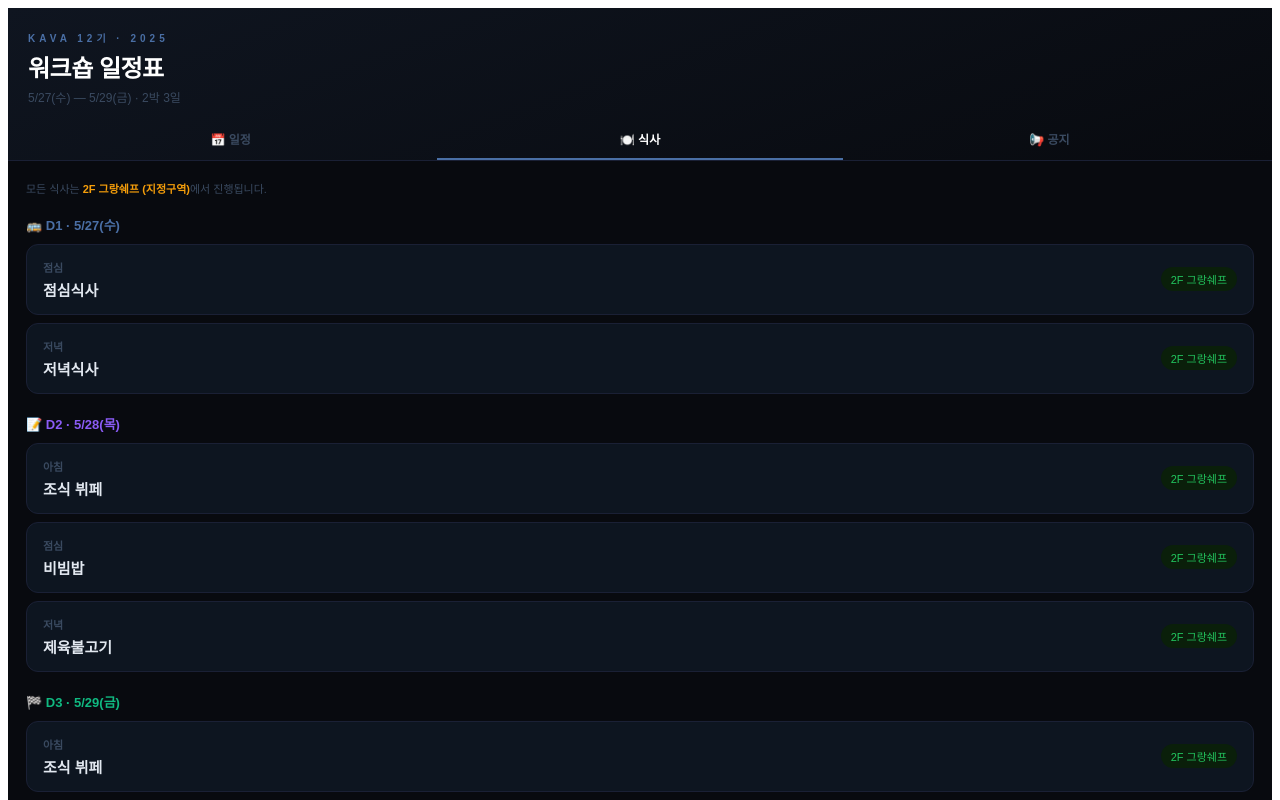
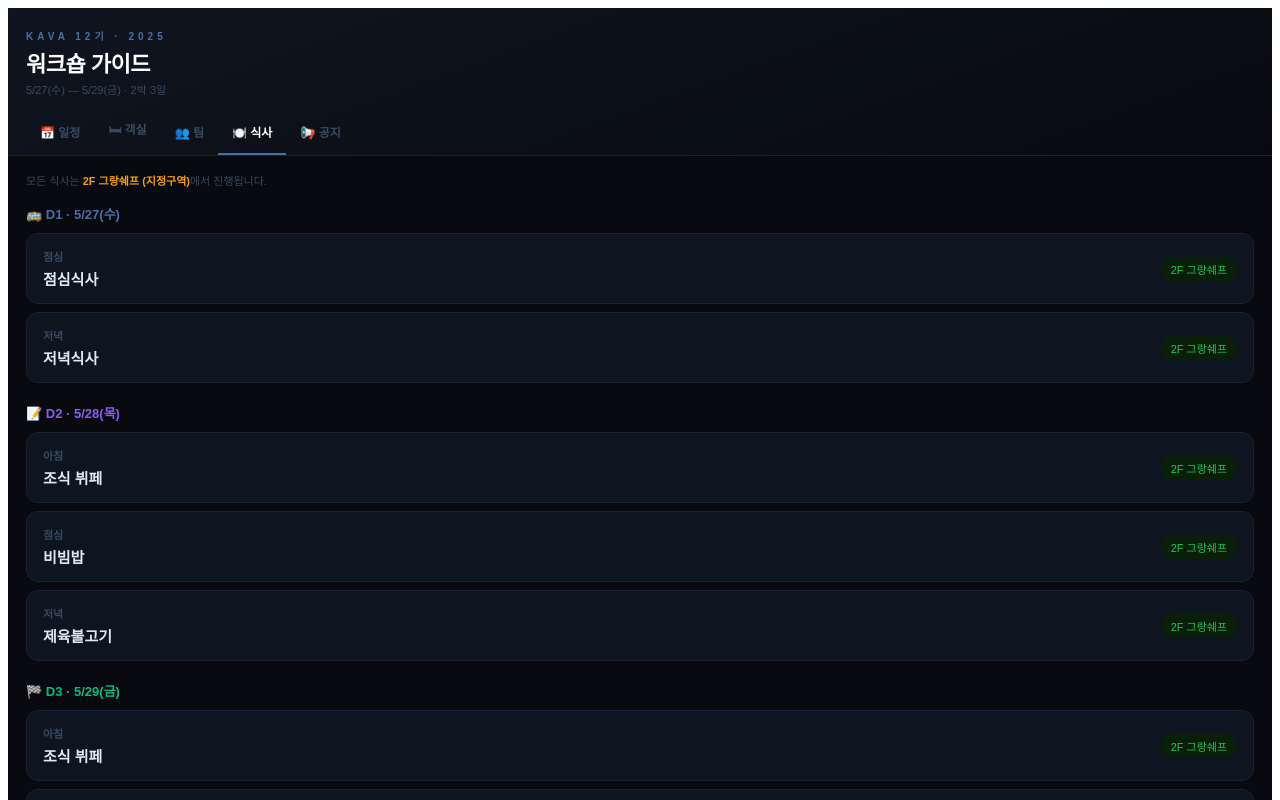
Before and after one commit to Positive-Possum/KAVA-12-, a React (Vite) app: page / in a window 1280 px wide. Both pictures are taken after a click on the button "🍽️ 식사". Shown: the top 800 px of the page. Built offline with nearby package versions, Linux system fonts and the light colour scheme.

Commit message:
Update app.jsx

```diff
--- a/src/app.jsx
+++ b/src/app.jsx
@@ -4,7 +4,7 @@ const SCHEDULE = [
   {
     day: "D1", date: "5/27(수)", color: "#4a6fa5", emoji: "🚌",
     items: [
-      { time: "11:30~12:00", name: "오리엔테이션",               place: "2F 메이플홀",                      type: "event"   },
+      { time: "11:30~12:00", name: "오리엔테이션",                place: "2F 메이플홀",                      type: "event"   },
       { time: "12:00~13:00", name: "점심식사",                    place: "2F 그랑쉐프",                      type: "meal"    },
       { time: "13:00~15:30", name: "투심보고서 실무(1) — 바이오",  place: "한인수 대표 · 라플라스파트너스",    type: "lecture" },
       { time: "15:45~18:15", name: "투심보고서 실무(2) — ICT/유통",place: "장원열 이사 · 케이앤티파트너스",   type: "lecture" },
@@ -15,103 +15,129 @@ const SCHEDULE = [
   {
     day: "D2", date: "5/28(목)", color: "#8b5cf6", emoji: "📝",
     items: [
-      { time: "07:30~09:00", name: "아침식사",                        place: "2F 그랑쉐프",                       type: "meal"    },
-      { time: "09:00~11:30", name: "투심보고서 실무(3) — 문화콘텐츠", place: "김범석 부대표 · 스마트스터디벤처스", type: "lecture" },
-      { time: "11:30~12:00", name: "투심보고서 주제 선정",             place: "각 조 팀장",                        type: "event"   },
-      { time: "12:00~13:00", name: "점심식사",                         place: "2F 그랑쉐프",                       type: "meal"    },
-      { time: "13:00~19:00", name: "투심보고서 작성 멘토링",           place: "한인수 · 장원열 · 김범석",          type: "lecture" },
-      { time: "19:00~20:00", name: "저녁식사",                         place: "2F 그랑쉐프",                       type: "meal"    },
-      { time: "20:00~22:00", name: "보고서 작성 과제 자율 팀플",       place: "",                                  type: "event"   },
+      { time: "07:30~09:00", name: "아침식사",                         place: "2F 그랑쉐프",                       type: "meal"    },
+      { time: "09:00~11:30", name: "투심보고서 실무(3) — 문화콘텐츠",  place: "김범석 부대표 · 스마트스터디벤처스", type: "lecture" },
+      { time: "11:30~12:00", name: "투심보고서 주제 선정",              place: "각 조 팀장",                        type: "event"   },
+      { time: "12:00~13:00", name: "점심식사",                          place: "2F 그랑쉐프",                       type: "meal"    },
+      { time: "13:00~19:00", name: "투심보고서 작성 멘토링",            place: "한인수 · 장원열 · 김범석",          type: "lecture" },
+      { time: "19:00~20:00", name: "저녁식사",                          place: "2F 그랑쉐프",                       type: "meal"    },
+      { time: "20:00~22:00", name: "보고서 작성 과제 자율 팀플",        place: "",                                  type: "event"   },
     ]
   },
   {
     day: "D3", date: "5/29(금)", color: "#10b981", emoji: "🏁",
     items: [
-      { time: "07:30~08:30", name: "아침식사",                 place: "2F 그랑쉐프",                 type: "meal"    },
-      { time: "08:30~09:00", name: "객실 키 반납 및 체크아웃", place: "",                             type: "alert"   },
-      { time: "09:00~12:00", name: "투심보고서 발표 및 피드백", place: "한인수 · 장원열 · 김범석",    type: "lecture" },
-      { time: "12:00~13:00", name: "점심식사",                 place: "2F 그랑쉐프",                 type: "meal"    },
-      { time: "13:00",       name: "해산",                     place: "단체버스 14:00 숙소 정문 출발", type: "alert"   },
+      { time: "07:30~08:30", name: "아침식사",                  place: "2F 그랑쉐프",                  type: "meal"    },
+      { time: "08:30~09:00", name: "객실 키 반납 및 체크아웃",  place: "",                              type: "alert"   },
+      { time: "09:00~12:00", name: "투심보고서 발표 및 피드백", place: "한인수 · 장원열 · 김범석",     type: "lecture" },
+      { time: "12:00~13:00", name: "점심식사",                  place: "2F 그랑쉐프",                  type: "meal"    },
+      { time: "13:00",       name: "해산",                      place: "단체버스 14:00 숙소 정문 출발", type: "alert"   },
     ]
   }
 ];
 
+const ROOMS = [
+  { room: "306호", members: ["김윤성", "송승준"] },
+  { room: "307호", members: ["안익균", "이종준"] },
+  { room: "308호", members: ["조기성", "박명훈"] },
+  { room: "309호", members: ["박찬우", "송주형"] },
+  { room: "310호", members: ["오승현", "윤권상"] },
+  { room: "311호", members: ["이동현", "구자경"] },
+  { room: "312호", members: ["김영헌", "신지환"] },
+  { room: "313호", members: ["안희선", "이기원"] },
+  { room: "314호", members: ["임영상", "이준명"] },
+  { room: "315호", members: ["이규훈", "이원종"] },
+  { room: "316호", members: ["강병진", "백범진"] },
+  { room: "317호", members: ["손혁준", "윤강연"] },
+  { room: "318호", members: ["신종목", "김한빈"] },
+  { room: "319호", members: ["신찬울", "유일용"] },
+  { room: "412호", members: ["이후영", "장성준"] },
+  { room: "414호", members: ["김윤지", "김효지"] },
+  { room: "415호", members: ["성효은", "김신아"] },
+  { room: "416호", members: ["서소현", "김지민"] },
+  { room: "417호", members: ["정서안", "정예람"] },
+  { room: "419호", members: ["김누리", "노유미"] },
+];
+
+const TEAMS = [
+  { team: "1팀", count: 7, color: "#4a6fa5", members: ["김윤성", "김윤지", "성효은", "송승준", "안익균", "이종준", "조기성"] },
+  { team: "2팀", count: 7, color: "#8b5cf6", members: ["김효지", "박명훈", "박찬우", "송주형", "오승현", "윤권상", "이동현"] },
+  { team: "3팀", count: 7, color: "#10b981", members: ["구자경", "김영헌", "서소현", "신지환", "안희선", "이기원", "임영상"] },
+  { team: "4팀", count: 7, color: "#f59e0b", members: ["강병진", "김누리", "김신아", "김지민", "이규훈", "이원종", "이준명"] },
+  { team: "5팀", count: 6, color: "#ef4444", members: ["노유미", "백범진", "손혁준", "신종목", "윤강연", "정서안"] },
+  { team: "6팀", count: 6, color: "#06b6d4", members: ["김한빈", "신찬울", "유일용", "이후영", "장성준", "정예람"] },
+];
+
 const MEAL_MENU = [
-  { day: "D1", date: "5/27(수)", meals: [
-    { label: "점심", menu: "점심식사", place: "2F 그랑쉐프" },
-    { label: "저녁", menu: "저녁식사", place: "2F 그랑쉐프" },
+  { day: "D1", date: "5/27(수)", color: "#4a6fa5", meals: [
+    { label: "점심", menu: "점심식사",   place: "2F 그랑쉐프" },
+    { label: "저녁", menu: "저녁식사",   place: "2F 그랑쉐프" },
   ]},
-  { day: "D2", date: "5/28(목)", meals: [
-    { label: "아침", menu: "조식 뷔페", place: "2F 그랑쉐프" },
-    { label: "점심", menu: "비빔밥",    place: "2F 그랑쉐프" },
-    { label: "저녁", menu: "제육불고기", place: "2F 그랑쉐프" },
+  { day: "D2", date: "5/28(목)", color: "#8b5cf6", meals: [
+    { label: "아침", menu: "조식 뷔페",   place: "2F 그랑쉐프" },
+    { label: "점심", menu: "비빔밥",      place: "2F 그랑쉐프" },
+    { label: "저녁", menu: "제육불고기",  place: "2F 그랑쉐프" },
   ]},
-  { day: "D3", date: "5/29(금)", meals: [
-    { label: "아침", menu: "조식 뷔페",           place: "2F 그랑쉐프" },
+  { day: "D3", date: "5/29(금)", color: "#10b981", meals: [
+    { label: "아침", menu: "조식 뷔페",              place: "2F 그랑쉐프" },
     { label: "점심", menu: "고등어구이 된장찌개 반상", place: "2F 그랑쉐프" },
   ]},
 ];
 
 const NOTICES = [
-  "식사는 워크숍 참가자 지정구역(2F, 그랑쉐프)에서 해주세요.",
-  "교육생 명찰을 식당 및 교육장 내에서 항상 착용해주세요. (미착용 시 외부인으로 구분돼 식사요금 개별 부과될 수 있어요)",
-  "메뉴는 재료 수급 상황에 따라 변경될 수 있습니다.",
-  "단체버스는 5/29(금) 14:00 숙소 정문 현관에서 출발합니다. 자율 탑승이며 출발 시간 내 미탑승 시 개별 귀가하셔야 합니다.",
-  "교육일정 및 강사는 부분적으로 변경될 수 있습니다.",
+  { icon: "🍽️", text: "식사는 워크숍 참가자 지정구역(2F, 그랑쉐프)에서 해주세요." },
+  { icon: "🪪", text: "교육생 명찰을 식당 및 교육장 내에서 항상 착용해주세요. (미착용 시 외부인으로 구분돼 식사요금 개별 부과될 수 있어요)" },
+  { icon: "🚌", text: "단체버스는 5/29(금) 14:00 숙소 정문 현관에서 출발합니다. 자율 탑승이며 출발 시간 내 미탑승 시 개별 귀가하셔야 합니다." },
+  { icon: "📌", text: "메뉴 및 교육일정·강사는 부분적으로 변경될 수 있습니다." },
 ];
 
 const TYPE_CONFIG = {
-  meal:    { bg: "#0d1f0d", border: "#22c55e", dot: "#22c55e", icon: "🍽️", label: "식사"  },
-  lecture: { bg: "#0d0d1f", border: "#4a6fa5", dot: "#4a6fa5", icon: "📋", label: "강의"  },
-  event:   { bg: "#1a1700", border: "#f59e0b", dot: "#f59e0b", icon: "📌", label: "일정"  },
-  alert:   { bg: "#1f0d0d", border: "#ef4444", dot: "#ef4444", icon: "⚠️", label: "주의"  },
+  meal:    { bg: "#0d1f0d", border: "#22c55e", dot: "#22c55e", icon: "🍽️" },
+  lecture: { bg: "#0d0d1f", border: "#4a6fa5", dot: "#4a6fa5", icon: "📋" },
+  event:   { bg: "#1a1700", border: "#f59e0b", dot: "#f59e0b", icon: "📌" },
+  alert:   { bg: "#1f0d0d", border: "#ef4444", dot: "#ef4444", icon: "⚠️" },
 };
 
+const TABS = [
+  { id: "schedule", label: "📅 일정" },
+  { id: "room",     label: "🛏 객실" },
+  { id: "team",     label: "👥 팀"   },
+  { id: "menu",     label: "🍽️ 식사" },
+  { id: "notice",   label: "📢 공지" },
+];
+
 export default function App() {
+  const [tab, setTab]             = useState("schedule");
   const [activeDay, setActiveDay] = useState(0);
-  const [tab, setTab] = useState("schedule"); // "schedule" | "menu" | "notice"
+  const [roomSearch, setRoomSearch] = useState("");
+  const [teamSearch, setTeamSearch] = useState("");
 
   const dayData = SCHEDULE[activeDay];
 
+  // 이름으로 팀 찾기
+  const findTeam = (name) => TEAMS.find(t => t.members.includes(name));
+
   return (
-    <div style={{
-      fontFamily: "'Noto Sans KR', sans-serif",
-      background: "#080a0f",
-      minHeight: "100vh",
-      color: "#e2e8f0",
-      paddingBottom: 80,
-    }}>
+    <div style={{ fontFamily: "'Noto Sans KR', sans-serif", background: "#080a0f", minHeight: "100vh", color: "#e2e8f0", paddingBottom: 90 }}>
 
       {/* 헤더 */}
-      <div style={{
-        background: "linear-gradient(160deg, #0f1520 0%, #080a0f 100%)",
-        borderBottom: "1px solid #1a2035",
-        padding: "22px 20px 0",
-        position: "sticky", top: 0, zIndex: 100,
-      }}>
-        <div style={{ marginBottom: 16 }}>
-          <div style={{ fontSize: 10, letterSpacing: 4, color: "#4a6fa5", fontWeight: 700, marginBottom: 4 }}>
-            KAVA 12기 · 2025
-          </div>
-          <div style={{ fontSize: 24, fontWeight: 900, color: "#fff", letterSpacing: -0.5 }}>
-            워크숍 일정표
-          </div>
-          <div style={{ fontSize: 12, color: "#3a4a60", marginTop: 4 }}>
-            5/27(수) — 5/29(금) · 2박 3일
-          </div>
+      <div style={{ background: "linear-gradient(160deg, #0f1520 0%, #080a0f 100%)", borderBottom: "1px solid #1a2035", padding: "20px 18px 0", position: "sticky", top: 0, zIndex: 100 }}>
+        <div style={{ marginBottom: 14 }}>
+          <div style={{ fontSize: 10, letterSpacing: 4, color: "#4a6fa5", fontWeight: 700, marginBottom: 3 }}>KAVA 12기 · 2025</div>
+          <div style={{ fontSize: 22, fontWeight: 900, color: "#fff", letterSpacing: -0.5 }}>워크숍 가이드</div>
+          <div style={{ fontSize: 11, color: "#3a4a60", marginTop: 3 }}>5/27(수) — 5/29(금) · 2박 3일</div>
         </div>
-
-        {/* 상단 탭: 일정 / 식사 / 공지 */}
-        <div style={{ display: "flex", gap: 4 }}>
-          {[["schedule","📅 일정"], ["menu","🍽️ 식사"], ["notice","📢 공지"]].map(([v, label]) => (
-            <button key={v} onClick={() => setTab(v)} style={{
-              flex: 1, padding: "9px 0 11px",
+        {/* 탭 */}
+        <div style={{ display: "flex", overflowX: "auto", gap: 0 }}>
+          {TABS.map(t => (
+            <button key={t.id} onClick={() => setTab(t.id)} style={{
+              flex: "0 0 auto", padding: "9px 14px 11px",
               background: "transparent",
-              color: tab === v ? "#fff" : "#3a4a60",
+              color: tab === t.id ? "#fff" : "#3a4a60",
               border: "none",
-              borderBottom: tab === v ? `2px solid ${dayData.color}` : "2px solid transparent",
-              fontSize: 12, fontWeight: 700, cursor: "pointer", transition: "all 0.2s",
-            }}>{label}</button>
+              borderBottom: tab === t.id ? "2px solid #4a6fa5" : "2px solid transparent",
+              fontSize: 12, fontWeight: 700, cursor: "pointer", whiteSpace: "nowrap", transition: "all 0.2s"
+            }}>{t.label}</button>
           ))}
         </div>
       </div>
@@ -119,7 +145,6 @@ export default function App() {
       {/* ── 일정 탭 ── */}
       {tab === "schedule" && (
         <div style={{ padding: "16px 18px 0" }}>
-          {/* 일자 선택 */}
           <div style={{ display: "flex", gap: 10, marginBottom: 20 }}>
             {SCHEDULE.map((d, i) => (
               <button key={i} onClick={() => setActiveDay(i)} style={{
@@ -134,97 +159,105 @@ export default function App() {
               </button>
             ))}
           </div>
-
-          {/* 일정 아이템 */}
           <div style={{ position: "relative" }}>
-            {/* 타임라인 세로선 */}
-            <div style={{
-              position: "absolute", left: 20, top: 12, bottom: 12,
-              width: 2, background: `linear-gradient(to bottom, ${dayData.color}44, transparent)`,
-              borderRadius: 2,
-            }} />
-
+            <div style={{ position: "absolute", left: 20, top: 12, bottom: 12, width: 2, background: `linear-gradient(to bottom, ${dayData.color}44, transparent)`, borderRadius: 2 }} />
             {dayData.items.map((item, i) => {
               const tc = TYPE_CONFIG[item.type];
               return (
                 <div key={i} style={{ display: "flex", gap: 14, marginBottom: 12, position: "relative" }}>
-                  {/* 타임라인 도트 */}
-                  <div style={{
-                    width: 42, flexShrink: 0, display: "flex", flexDirection: "column", alignItems: "center", gap: 4, paddingTop: 14,
-                  }}>
-                    <div style={{
-                      width: 10, height: 10, borderRadius: "50%",
-                      background: tc.dot, border: `2px solid ${tc.dot}44`,
-                      flexShrink: 0, zIndex: 1,
-                    }} />
+                  <div style={{ width: 42, flexShrink: 0, display: "flex", flexDirection: "column", alignItems: "center", paddingTop: 14 }}>
+                    <div style={{ width: 10, height: 10, borderRadius: "50%", background: tc.dot, border: `2px solid ${tc.dot}44`, zIndex: 1 }} />
                   </div>
-
-                  {/* 카드 */}
-                  <div style={{
-                    flex: 1,
-                    background: tc.bg,
-                    border: `1px solid ${tc.border}33`,
-                    borderLeft: `3px solid ${tc.dot}`,
-                    borderRadius: "0 12px 12px 0",
-                    padding: "12px 14px",
-                  }}>
+                  <div style={{ flex: 1, background: tc.bg, border: `1px solid ${tc.border}33`, borderLeft: `3px solid ${tc.dot}`, borderRadius: "0 12px 12px 0", padding: "12px 14px" }}>
                     <div style={{ display: "flex", justifyContent: "space-between", alignItems: "flex-start", gap: 8 }}>
-                      <div style={{ fontSize: 14, fontWeight: 800, color: "#e2e8f0", lineHeight: 1.4 }}>
-                        {tc.icon} {item.name}
-                      </div>
-                      <div style={{
-                        fontSize: 11, color: tc.dot, fontWeight: 700,
-                        whiteSpace: "nowrap", flexShrink: 0,
-                        background: tc.dot + "15", padding: "3px 8px", borderRadius: 20,
-                      }}>{item.time}</div>
+                      <div style={{ fontSize: 14, fontWeight: 800, color: "#e2e8f0", lineHeight: 1.4 }}>{tc.icon} {item.name}</div>
+                      <div style={{ fontSize: 11, color: tc.dot, fontWeight: 700, whiteSpace: "nowrap", flexShrink: 0, background: tc.dot + "15", padding: "3px 8px", borderRadius: 20 }}>{item.time}</div>
                     </div>
-                    {item.place && (
-                      <div style={{ fontSize: 11, color: "#3a4a60", marginTop: 6 }}>
-                        📍 {item.place}
-                      </div>
-                    )}
+                    {item.place && <div style={{ fontSize: 11, color: "#3a4a60", marginTop: 6 }}>📍 {item.place}</div>}
                   </div>
                 </div>
               );
             })}
           </div>
+        </div>
+      )}
 
-          {/* 범례 */}
-          <div style={{ display: "flex", gap: 10, flexWrap: "wrap", marginTop: 8, padding: "12px 0" }}>
-            {Object.entries(TYPE_CONFIG).map(([key, tc]) => (
-              <div key={key} style={{ display: "flex", alignItems: "center", gap: 5 }}>
-                <div style={{ width: 8, height: 8, borderRadius: "50%", background: tc.dot }} />
-                <span style={{ fontSize: 10, color: "#3a4a60" }}>{tc.label}</span>
+      {/* ── 객실 탭 ── */}
+      {tab === "room" && (
+        <div style={{ padding: "16px 18px 0" }}>
+          <input value={roomSearch} onChange={e => setRoomSearch(e.target.value)} placeholder="이름 또는 호수 검색..."
+            style={{ width: "100%", background: "#0f1220", border: "1px solid #1a2035", borderRadius: 10, padding: "10px 14px", color: "#e2e8f0", fontSize: 14, outline: "none", boxSizing: "border-box", marginBottom: 14 }} />
+          <div style={{ display: "grid", gridTemplateColumns: "1fr 1fr", gap: 8 }}>
+            {ROOMS
+              .filter(r => !roomSearch || r.room.includes(roomSearch) || r.members.some(m => m.includes(roomSearch)))
+              .map((r, i) => {
+                const team1 = findTeam(r.members[0]);
+                const team2 = findTeam(r.members[1]);
+                return (
+                  <div key={i} style={{ background: "#0d1520", border: "1px solid #1a2035", borderRadius: 12, padding: "14px 14px" }}>
+                    <div style={{ fontSize: 12, color: "#4a6fa5", fontWeight: 800, marginBottom: 10 }}>🛏 {r.room}</div>
+                    {r.members.map((m, j) => {
+                      const t = j === 0 ? team1 : team2;
+                      return (
+                        <div key={j} style={{ display: "flex", justifyContent: "space-between", alignItems: "center", marginBottom: j === 0 ? 6 : 0 }}>
+                          <div style={{ fontSize: 14, fontWeight: 700, color: "#e2e8f0" }}>{m}</div>
+                          {t && <div style={{ fontSize: 10, color: t.color, background: t.color + "18", padding: "2px 8px", borderRadius: 10, fontWeight: 700 }}>{t.team}</div>}
+                        </div>
+                      );
+                    })}
+                  </div>
+                );
+              })}
+          </div>
+          <div style={{ fontSize: 10, color: "#2a3550", textAlign: "center", marginTop: 16, lineHeight: 1.8 }}>
+            ※ 당일 숙소 상황에 따라 체크인 전 일부 호실 변동이 생길 수 있습니다
+          </div>
+        </div>
+      )}
+
+      {/* ── 팀 탭 ── */}
+      {tab === "team" && (
+        <div style={{ padding: "16px 18px 0" }}>
+          <input value={teamSearch} onChange={e => setTeamSearch(e.target.value)} placeholder="이름 검색..."
+            style={{ width: "100%", background: "#0f1220", border: "1px solid #1a2035", borderRadius: 10, padding: "10px 14px", color: "#e2e8f0", fontSize: 14, outline: "none", boxSizing: "border-box", marginBottom: 14 }} />
+          {TEAMS.map((t, i) => {
+            const filtered = teamSearch ? t.members.filter(m => m.includes(teamSearch)) : t.members;
+            if (teamSearch && filtered.length === 0) return null;
+            return (
+              <div key={i} style={{ background: "#0d1520", border: `1px solid ${t.color}33`, borderLeft: `3px solid ${t.color}`, borderRadius: "0 12px 12px 0", padding: "14px 16px", marginBottom: 10 }}>
+                <div style={{ display: "flex", justifyContent: "space-between", alignItems: "center", marginBottom: 12 }}>
+                  <div style={{ fontSize: 15, fontWeight: 900, color: t.color }}>👥 {t.team}</div>
+                  <div style={{ fontSize: 11, color: t.color, background: t.color + "18", padding: "3px 10px", borderRadius: 20, fontWeight: 700 }}>{t.count}명</div>
+                </div>
+                <div style={{ display: "grid", gridTemplateColumns: "1fr 1fr 1fr", gap: 6 }}>
+                  {filtered.map((m, j) => (
+                    <div key={j} style={{ background: t.color + "10", border: `1px solid ${t.color}22`, borderRadius: 8, padding: "7px 10px", fontSize: 13, fontWeight: 700, color: "#e2e8f0", textAlign: "center" }}>{m}</div>
+                  ))}
+                </div>
               </div>
-            ))}
-          </div>
+            );
+          })}
         </div>
       )}
 
       {/* ── 식사 탭 ── */}
       {tab === "menu" && (
-        <div style={{ padding: "20px 18px 0" }}>
-          <div style={{ fontSize: 11, color: "#3a4a60", marginBottom: 16, lineHeight: 1.6 }}>
+        <div style={{ padding: "16px 18px 0" }}>
+          <div style={{ fontSize: 11, color: "#3a4a60", marginBottom: 16 }}>
             모든 식사는 <span style={{ color: "#f59e0b", fontWeight: 700 }}>2F 그랑쉐프 (지정구역)</span>에서 진행됩니다.
           </div>
           {MEAL_MENU.map((d, i) => (
             <div key={i} style={{ marginBottom: 20 }}>
-              <div style={{ fontSize: 13, fontWeight: 800, color: SCHEDULE[i].color, marginBottom: 10 }}>
+              <div style={{ fontSize: 13, fontWeight: 800, color: d.color, marginBottom: 10 }}>
                 {SCHEDULE[i].emoji} {d.day} · {d.date}
               </div>
               {d.meals.map((meal, j) => (
-                <div key={j} style={{
-                  background: "#0d1520", border: "1px solid #1a2035",
-                  borderRadius: 12, padding: "14px 16px", marginBottom: 8,
-                  display: "flex", justifyContent: "space-between", alignItems: "center",
-                }}>
+                <div key={j} style={{ background: "#0d1520", border: "1px solid #1a2035", borderRadius: 12, padding: "14px 16px", marginBottom: 8, display: "flex", justifyContent: "space-between", alignItems: "center" }}>
                   <div>
                     <div style={{ fontSize: 11, color: "#3a4a60", fontWeight: 700, marginBottom: 4 }}>{meal.label}</div>
                     <div style={{ fontSize: 15, fontWeight: 800, color: "#e2e8f0" }}>{meal.menu}</div>
                   </div>
-                  <div style={{ fontSize: 11, color: "#22c55e", background: "#0a1f0a", padding: "4px 10px", borderRadius: 20 }}>
-                    {meal.place}
-                  </div>
+                  <div style={{ fontSize: 11, color: "#22c55e", background: "#0a1f0a", padding: "4px 10px", borderRadius: 20 }}>{meal.place}</div>
                 </div>
               ))}
             </div>
@@ -234,27 +267,14 @@ export default function App() {
 
       {/* ── 공지 탭 ── */}
       {tab === "notice" && (
-        <div style={{ padding: "20px 18px 0" }}>
-          <div style={{ fontSize: 11, color: "#3a4a60", marginBottom: 16 }}>꼭 확인해주세요</div>
+        <div style={{ padding: "16px 18px 0" }}>
           {NOTICES.map((n, i) => (
-            <div key={i} style={{
-              background: "#0d1520", border: "1px solid #1a2035",
-              borderLeft: "3px solid #f59e0b",
-              borderRadius: "0 12px 12px 0", padding: "14px 16px", marginBottom: 10,
-              display: "flex", gap: 12, alignItems: "flex-start",
-            }}>
-              <div style={{ fontSize: 16, flexShrink: 0 }}>
-                {i === 3 ? "🚌" : i === 0 ? "🍽️" : i === 1 ? "🪪" : "📌"}
-              </div>
-              <div style={{ fontSize: 13, color: "#c8d0e0", lineHeight: 1.7 }}>{n}</div>
+            <div key={i} style={{ background: "#0d1520", border: "1px solid #1a2035", borderLeft: "3px solid #f59e0b", borderRadius: "0 12px 12px 0", padding: "14px 16px", marginBottom: 10, display: "flex", gap: 12, alignItems: "flex-start" }}>
+              <div style={{ fontSize: 18, flexShrink: 0 }}>{n.icon}</div>
+              <div style={{ fontSize: 13, color: "#c8d0e0", lineHeight: 1.7 }}>{n.text}</div>
             </div>
           ))}
-
-          {/* 문의처 */}
-          <div style={{
-            marginTop: 24, background: "#0a1020", border: "1px solid #1a2035",
-            borderRadius: 14, padding: "16px 18px",
-          }}>
+          <div style={{ marginTop: 16, background: "#0a1020", border: "1px solid #1a2035", borderRadius: 14, padding: "16px 18px" }}>
             <div style={{ fontSize: 11, color: "#4a6fa5", fontWeight: 700, marginBottom: 10 }}>📞 문의처</div>
             <div style={{ fontSize: 13, color: "#8892a4", lineHeight: 1.8 }}>
               윤석규 연구원 · 02-3017-7088<br />
@@ -265,4 +285,4 @@ export default function App() {
       )}
     </div>
   );
-          }
+}
```
